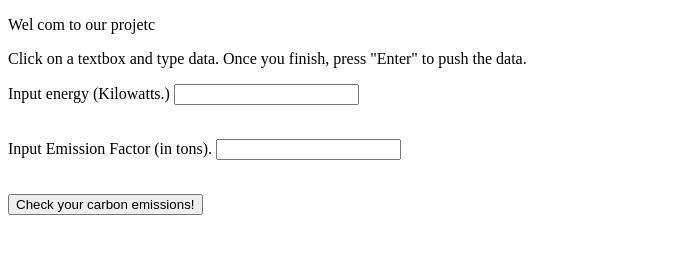
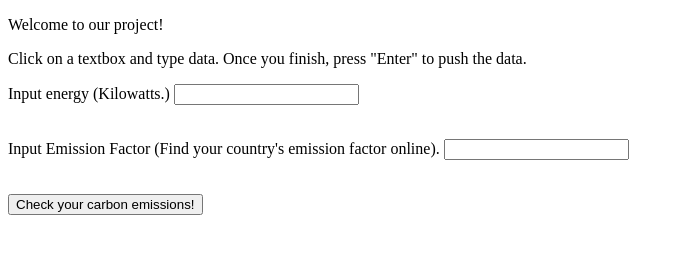
Before and after one commit to Frzct/Powerhouse, a website: page public/landing/index.html in a window 1280 px wide. Shown: the whole page, without its empty margins (0-684 px from the left). Drawn offline with Linux system fonts and the light colour scheme; files whose address does not match are found by name.

Commit message:
hopefully final commit

```diff
--- a/public/landing/index.html
+++ b/public/landing/index.html
@@ -7,7 +7,7 @@
     </head>
 
     <body>
-        <p>Wel com to our projetc</p>
+        <p>Welcome to our project!</p>
         <p>Click on a textbox and type data. Once you finish, press "Enter" to push the data.</p>
 
         <div>
@@ -16,7 +16,7 @@
                 <p id="Inputted1"></p>
             <br>
 
-            <label>Input Emission Factor (in tons).</label>
+            <label>Input Emission Factor (Find your country's emission factor online).</label>
             <input type="text" id="input2"><br>
                 <p id="Inputted2"></p>
             <br>
```
